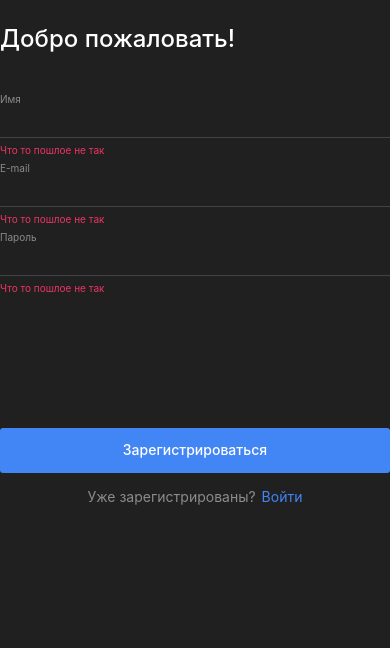
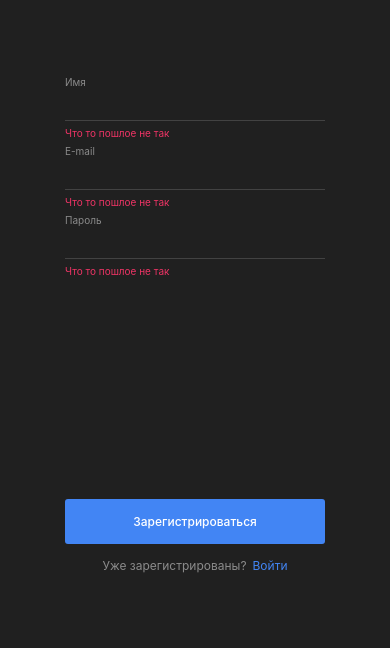
Before and after one commit to GreysMouse/movies-explorer-frontend_1, a React app: page / in a window 390 px wide. Shown: the part 196-844 px from the top of the page. Built offline with nearby package versions, Linux system fonts and the light colour scheme.

Commit message:
Adaptive register ready

```diff
--- a/src/components/AuthForm/auth-form__submit-button.css
+++ b/src/components/AuthForm/auth-form__submit-button.css
@@ -13,3 +13,11 @@
   line-height: 1.21;
   color: #fff;
 }
+
+@media screen and (max-width: 560px) {
+  .auth-form__submit-button {
+    margin: 216px 0 0;
+    font-size: 12px;
+    line-height: 1.25;
+  }
+}
--- a/src/components/Register/register__form-container.css
+++ b/src/components/Register/register__form-container.css
@@ -1,3 +1,12 @@
 .register__form-container {
   width: 396px;
 }
+
+@media screen and (max-width: 560px) {
+  .register__form-container {
+    display: flex;
+    flex-direction: column;
+    align-items: center;
+    width: 260px;
+  }
+}
--- a/src/components/Register/register__form.css
+++ b/src/components/Register/register__form.css
@@ -1,3 +1,9 @@
 .register__form {
   margin-top: 40px;
 }
+
+@media screen and (max-width: 560px) {
+  .register__form {
+    margin: 80px 0 0;
+  }
+}
--- a/src/components/Register/register__redirect-text.css
+++ b/src/components/Register/register__redirect-text.css
@@ -6,3 +6,11 @@
   color: #8B8B8B;
   text-align: center;
 }
+
+@media screen and (max-width: 560px) {
+  .register__redirect-text {
+    margin: 14px 0 0;
+    font-size: 12px;
+    line-height: 1.25;
+  }
+}
--- a/src/components/Register/register__title.css
+++ b/src/components/Register/register__title.css
@@ -5,3 +5,9 @@
   line-height: 1.21;
   color: #fff;
 }
+
+@media screen and (max-width: 560px) {
+  .register__title {
+    margin: 50px 0 0;
+  }
+}
```
